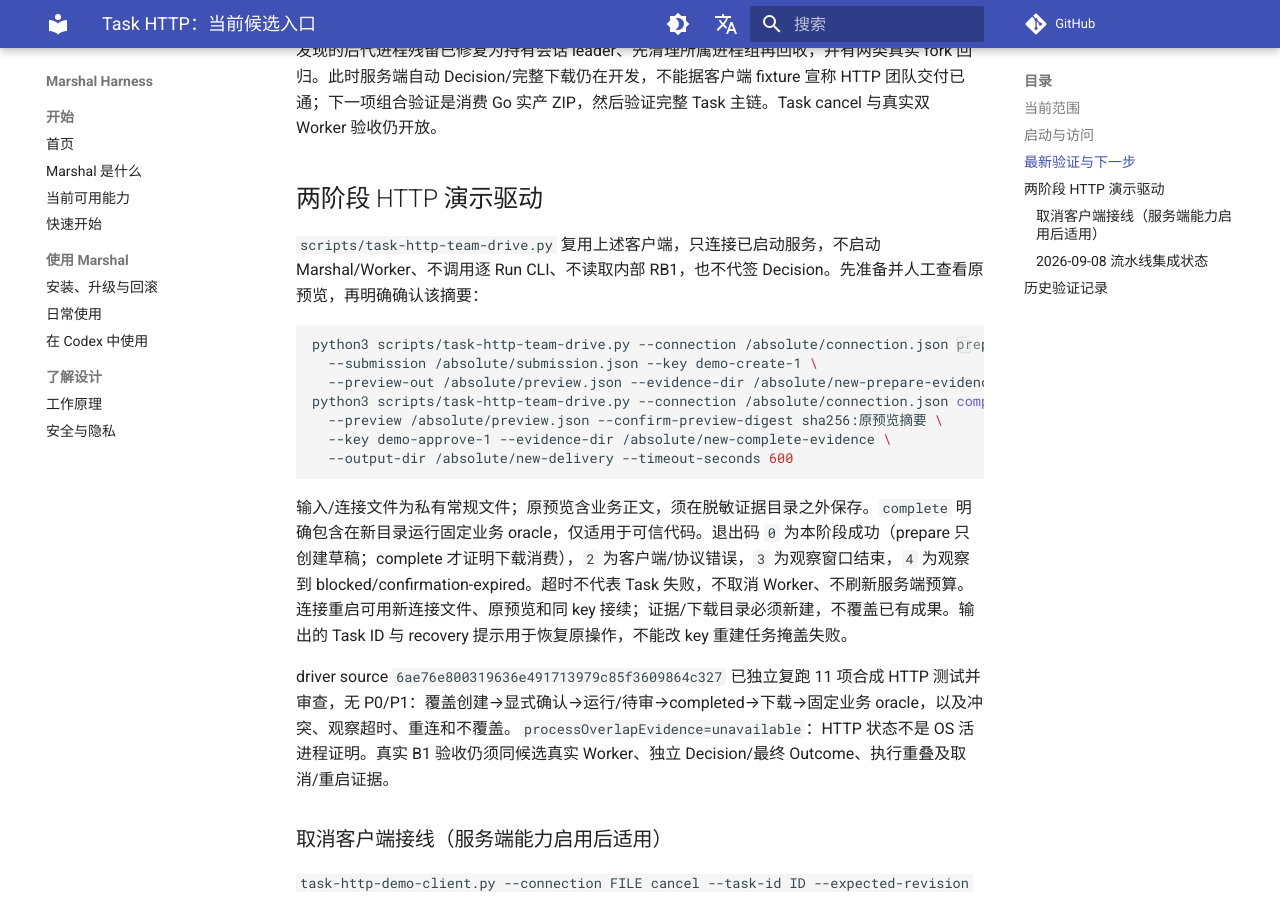
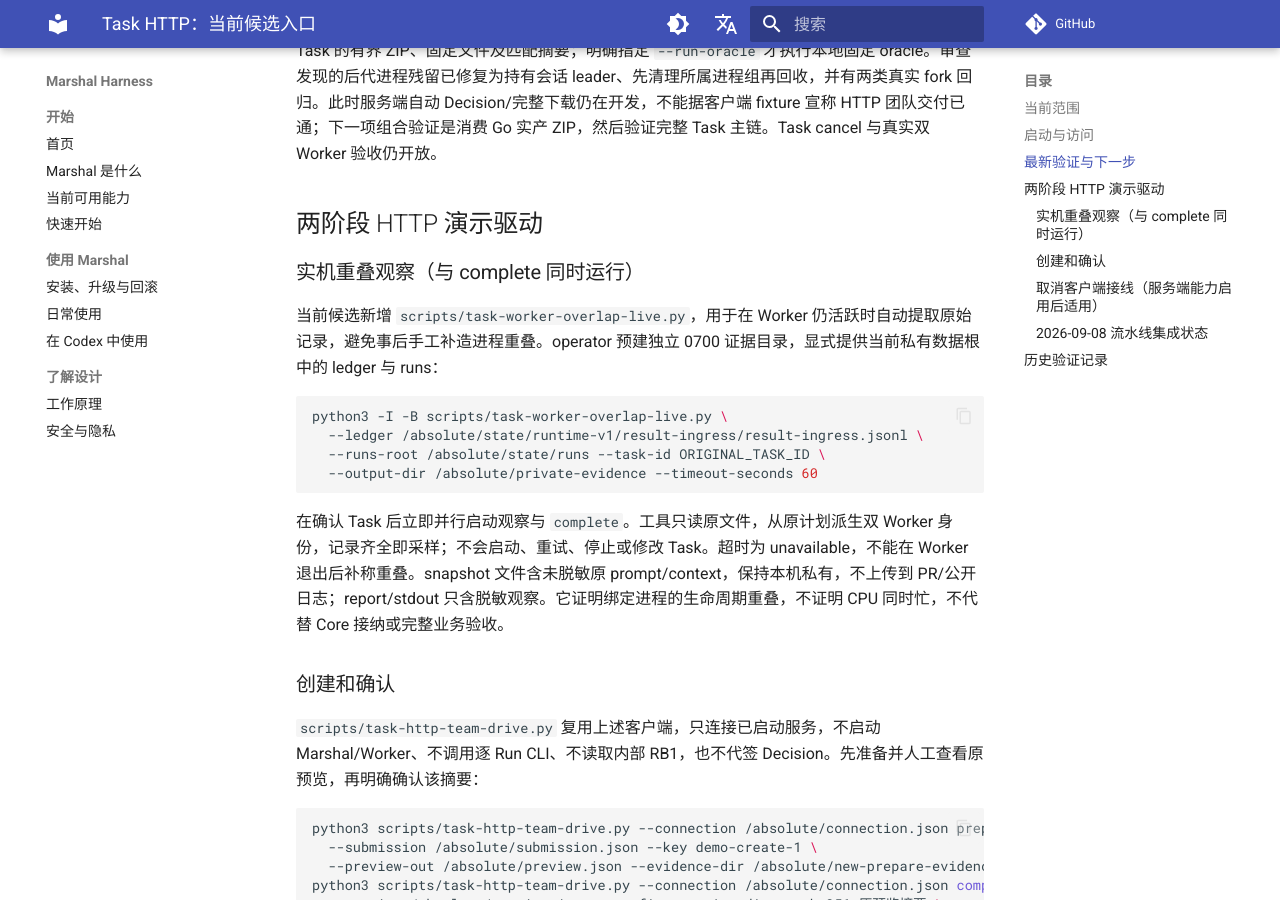
Before and after one commit to chiga0/marshal-harness, an MkDocs documentation site: the page built from docs/task-http-preview.md, in a window 1280 px wide and 900 px high, scrolled down 2120 px. Built offline with MkDocs 1.6.1 and Material for MkDocs 9.7.7, drawn with Linux system fonts in a browser that asks for light colours; comment, search, counter and statistics services are not loaded; some of the changed text lies outside the part shown.

Commit message:
docs: wire live overlap observation into CI and Task demo

````diff
--- a/docs/task-http-preview.md
+++ b/docs/task-http-preview.md
@@ -25,7 +25,7 @@
 marshal control-plane serve --task-http-address 127.0.0.1:0 --task-template /absolute/operator/team.json
 ```
 
-`team.json` 来自现有 `scripts/fixed-server-team-inputs.py` 的完整 operator 输入。它是模板，不是批准：旧 requestId/deadline 不授予新 Task 权限，Core 为新 Task 绑定 ID 并冻结 30 分钟确认期。该 flag 启用原 resident Collect/Verify，但不增加自动 Decision。模型额度不足时不启动真实业务，先运行确定性测试。
+`team.json` 来自现有 `scripts/fixed-server-team-inputs.py` 的完整 operator 输入。它是模板，不是批准：旧 requestId/deadline 不授予新 Task 权限，Core 为新 Task 绑定 ID 并冻结 30 分钟确认期。该 flag 启用原 resident Collect/Verify；后继 `4564dfe` 的客观独立 Decision 只适用于经原 Task HTTP 批准的固定模板，旧 Team 不自动继承。模型额度不足时不启动真实业务，先运行确定性测试。
 
 ready 只输出 URL、profile、连接文件路径；随机 token 仅写入当前 owner control 目录内新建的 0600 文件，不输出日志、不交给 Worker。普通客户端读取该文件，在 HTTP `Authorization: Bearer …` 中发送 token；不要将 token 放 URL、命令参数或日志。仅允许显式 `127.0.0.1`，认证及 Host/Origin 检查先于应用调用。连接文件被替换或 owner 漂移即拒绝。这不构成对同 UID 恶意程序的隔离。
 
@@ -50,6 +50,21 @@
 下载客户端后继 `b086d1a0d6331ce0cbacf7471d5d8ad5389ec490` 已通过独立复跑的 30 项无模型测试与复审。`download --task-id ID --output-dir NEW_DIR [--run-oracle]` 只接受已完成 Task 的有界 ZIP、固定文件及匹配摘要；明确指定 `--run-oracle` 才执行本地固定 oracle。审查发现的后代进程残留已修复为持有会话 leader、先清理所属进程组再回收，并有两类真实 fork 回归。此时服务端自动 Decision/完整下载仍在开发，不能据客户端 fixture 宣称 HTTP 团队交付已通；下一项组合验证是消费 Go 实产 ZIP，然后验证完整 Task 主链。Task cancel 与真实双 Worker 验收仍开放。
 
 ## 两阶段 HTTP 演示驱动
+
+### 实机重叠观察（与 complete 同时运行）
+
+当前候选新增 `scripts/task-worker-overlap-live.py`，用于在 Worker 仍活跃时自动提取原始记录，避免事后手工补造进程重叠。operator 预建独立 0700 证据目录，显式提供当前私有数据根中的 ledger 与 runs：
+
+```sh
+python3 -I -B scripts/task-worker-overlap-live.py \
+  --ledger /absolute/state/runtime-v1/result-ingress/result-ingress.jsonl \
+  --runs-root /absolute/state/runs --task-id ORIGINAL_TASK_ID \
+  --output-dir /absolute/private-evidence --timeout-seconds 60
+```
+
+在确认 Task 后立即并行启动观察与 `complete`。工具只读原文件，从原计划派生双 Worker 身份，记录齐全即采样；不会启动、重试、停止或修改 Task。超时为 unavailable，不能在 Worker 退出后补称重叠。snapshot 文件含未脱敏原 prompt/context，保持本机私有，不上传到 PR/公开日志；report/stdout 只含脱敏观察。它证明绑定进程的生命周期重叠，不证明 CPU 同时忙，不代替 Core 接纳或完整业务验收。
+
+### 创建和确认
 
 `scripts/task-http-team-drive.py` 复用上述客户端，只连接已启动服务，不启动 Marshal/Worker、不调用逐 Run CLI、不读取内部 RB1，也不代签 Decision。先准备并人工查看原预览，再明确确认该摘要：
 
````
Also changed, not shown: 1 other file.
